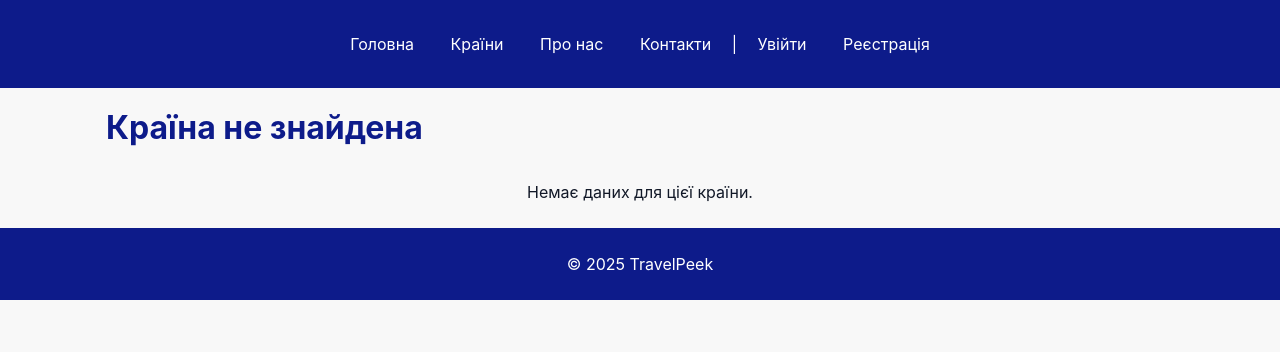
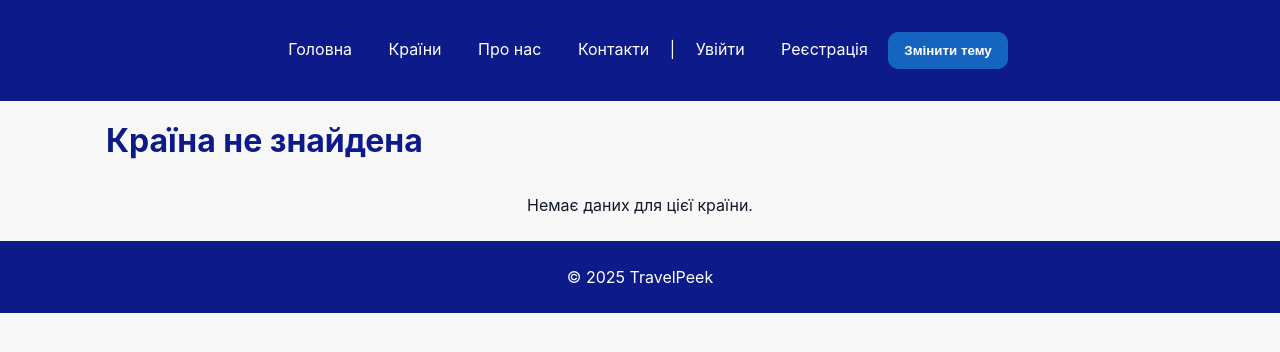
Before and after one commit to revenkoirina733-blip/TravelPeek, a plain HTML site: page country.html in a window 1280 px wide. Drawn offline with Linux system fonts and the light colour scheme.

Commit message:
Add theme toggle button and update footer year
Added a button to toggle the theme and updated footer year handling.

```diff
--- a/country.html
+++ b/country.html
@@ -16,6 +16,8 @@
     <a href="about.html">Про нас</a>
     <a href="contacts.html">Контакти</a>
     <span id="auth-nav"></span>
+
+    <button type="button" class="btn btn-secondary" data-action="toggle-theme">Змінити тему</button>
   </div>
 </nav>
   </header>
@@ -29,7 +31,8 @@
 </section>
   </main>
 
-  <footer><p>© 2025 TravelPeek</p></footer>
+  <footer><p> © <span data-year>2025</span> TravelPeek <p></footer>
+  <script src="./js/main.js" defer></script>
   <script src="./js/auth.js" defer></script>
   <script src="./js/country.js" defer></script>
 </body>
```
